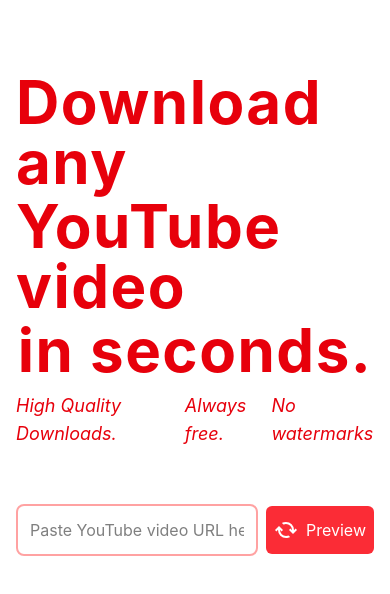
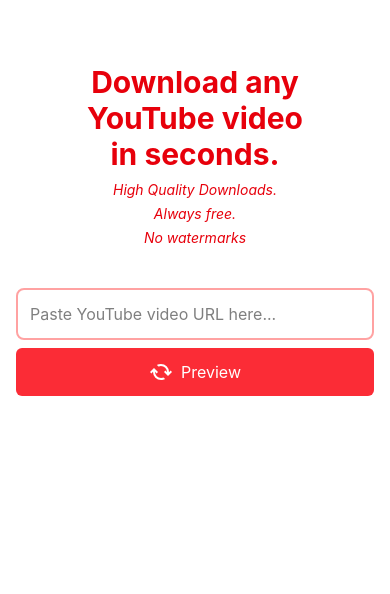
Before and after one commit to Samuel-Dwomoh/Youtube-video-downloader, a React (Vite) app in the folder Frontend/youtube-video-downloader/: page / in a window 390 px wide. Shown: the top 594 px of the page. Built offline with nearby package versions, Linux system fonts and the light colour scheme.

Commit message:
Added comments and made design responsive

```diff
--- a/Frontend/youtube-video-downloader/src/components/Body.jsx
+++ b/Frontend/youtube-video-downloader/src/components/Body.jsx
@@ -55,52 +55,81 @@
 
 
   return (
-    <main className="pt-18 pb-8 mx-4 h-screen">
+    <main className="pt-16 pb-8 px-4 min-h-screen">
 
-        <div className="flex items-center flex-col ">
-            <h1 className="text-6xl tracking-wide font-bold text-red-600 mb-1">Download any</h1>
-            <h1 className="text-6xl tracking-wide font-bold text-red-600 mb-1">YouTube video</h1>
-            <h1 className="text-6xl tracking-wide font-bold text-red-600 mb-1">in seconds.</h1>
-            <div className="flex gap-x-1">
-            <p className="text-lg pt-2 text-red-600 italic">High Quality Downloads.</p>
-            <p className="text-lg pt-2 text-red-600 italic">Always free.</p>
-            <p className="text-lg pt-2 text-red-600 italic">No watermarks</p>
+  {/* HERO TEXT */}
+  <div className="flex items-center flex-col text-center">
+    <h1 className="text-3xl sm:text-4xl md:text-5xl lg:text-6xl font-bold text-red-600">
+      Download any
+    </h1>
+    <h1 className="text-3xl sm:text-4xl md:text-5xl lg:text-6xl font-bold text-red-600">
+      YouTube video
+    </h1>
+    <h1 className="text-3xl sm:text-4xl md:text-5xl lg:text-6xl font-bold text-red-600">
+      in seconds.
+    </h1>
+
+    <div className="flex flex-col sm:flex-row gap-1 sm:gap-3 mt-2">
+      <p className="text-sm sm:text-base text-red-600 italic">High Quality Downloads.</p>
+      <p className="text-sm sm:text-base text-red-600 italic">Always free.</p>
+      <p className="text-sm sm:text-base text-red-600 italic">No watermarks</p>
     </div>
   </div>
 
-        <div className="flex items-center justify-center mt-14 mb-10">
+  {/* FORM */}
+  <div className="flex justify-center mt-10 mb-10">
+    <form className="flex flex-col sm:flex-row w-full max-w-lg gap-2 sm:gap-0">
 
-            <form action="" method="POST" className="flex items-center w-full max-w-lg">
+      <input
+        type="text"
+        placeholder="Paste YouTube video URL here..."
+        className="border-2 border-red-300 rounded-lg px-3 py-3 w-full focus:outline-red-400 mr-2"
+        value={videoUrl}
+        onChange={handleInputChange}
+      />
 
-                <input type="text" placeholder="Paste YouTube video URL here..." className="border-2 border-red-300 rounded-lg p-2 w-full h-13 focus:outline-red-400 px-3 py-5" value={videoUrl} onChange={handleInputChange}/>
-
-                <button type="submit" onClick={handleSubmit} className="bg-red-500 text-white rounded-md gap-x-2 pr-8 ml-2 py-1 hover:bg-red-600 h-12 flex items-center hover:scale-103"><img src={load} alt="" className="pl-2" />Preview</button>
+      <button
+        type="submit"
+        onClick={handleSubmit}
+        className="bg-red-500 text-white rounded-md flex items-center justify-center gap-2 px-5 py-3 hover:bg-red-600 w-full sm:w-auto"
+      >
+        <img src={load} alt="" />
+        Preview
+      </button>
     </form>
-
   </div>
 
+  {/* LOADING */}
   {loading && (
-          <div className="mt-6">
+    <div className="flex justify-center mt-6">
       <div className="loader"></div>
     </div>
   )}
 
+  {/* PREVIEW */}
   {preview && !loading && (
-        <div className="flex flex-col items-center mt-14 gap-y-4 mb-45">
-          <p className="mt-2 font-bold text-center pb-1 text-xl text-red-700 ">{preview.title}</p>
-          <div>
+    <div className="flex flex-col items-center mt-10 gap-4 mb-20 px-2">
+
+      <p className="font-bold text-center text-base sm:text-lg md:text-xl text-red-700">
+        {preview.title}
+      </p>
+
       <img
         src={preview.thumbnail}
         alt="Video thumbnail"
-              className="w-lg h-auto"
+        className="w-full max-w-md rounded-lg shadow-md"
       />
-          </div>
 
-            <button onClick={handleDownload} className="flex justify-center items-center gap-x-3 bg-red-500 text-white rounded-md px-4 ml-2 py-1 w-lg mb-5 hover:bg-red-600 h-12"> <img src={download} alt="" />Download Video</button>
+      <button
+        onClick={handleDownload}
+        className="flex items-center justify-center gap-3 bg-red-500 text-white rounded-md px-4 py-3 w-full max-w-md hover:bg-red-600"
+      >
+        <img src={download} alt="" />
+        Download Video
+      </button>
     </div>
   )}
 
-        {/* <Footer /> */}
 </main>
   );
 }
```
Lines whose indentation alone changed are shown as unchanged.
